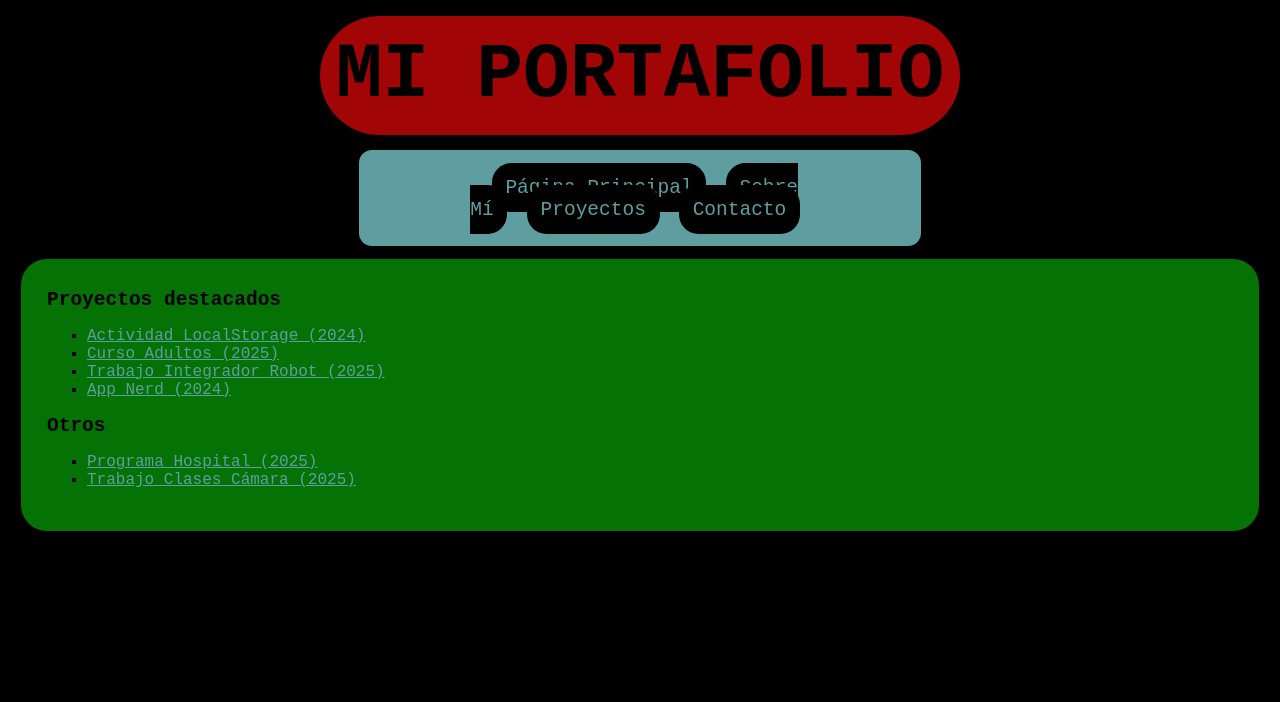
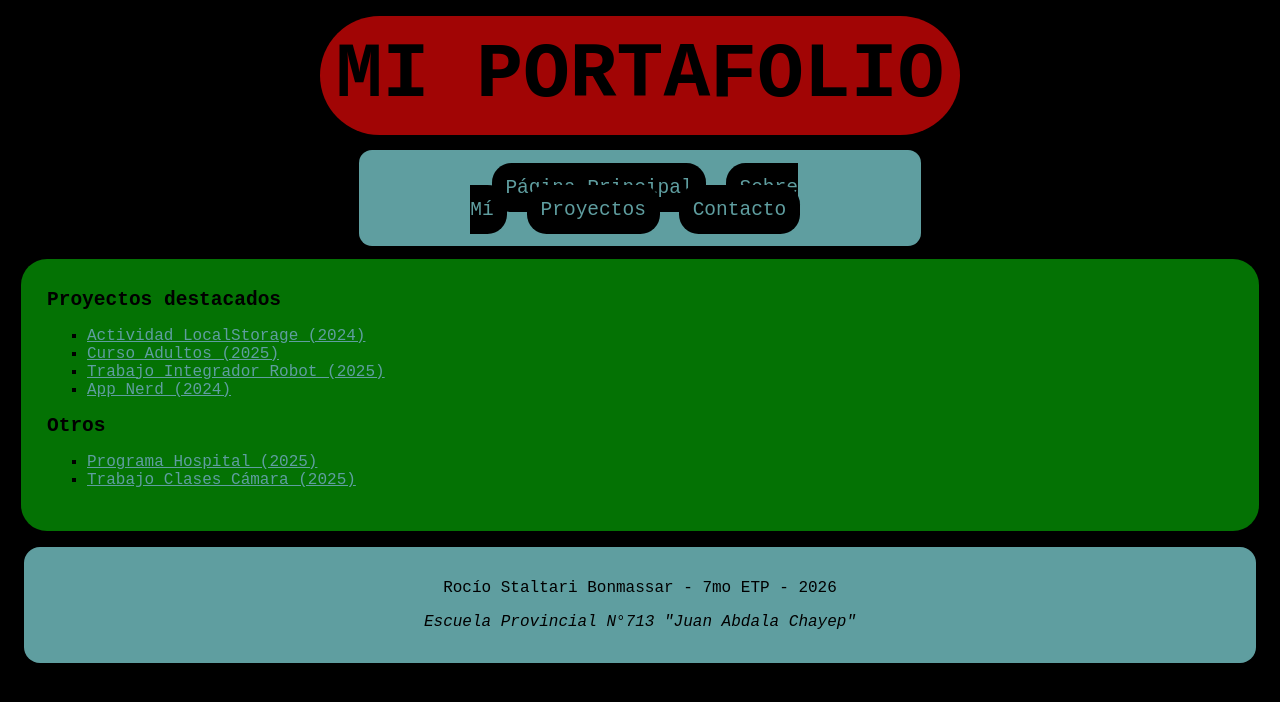
Before and after one commit to rostalbon/actividad-angular, an Angular app: page /projects in a window 1280 px wide. Shown: the top 702 px of the page. Built offline with nearby package versions, Linux system fonts and the light colour scheme.

Commit message:
se modificó el footer

```diff
--- a/src/app/footer/footer.css
+++ b/src/app/footer/footer.css
@@ -1,4 +1,8 @@
 div {
     text-align: center;
     font-size: large;
+    background-color:cadetblue;
+    padding: 1em;
+    margin: 1em;
+    border-radius: 1em;
 }
--- a/src/app/footer/footer.html
+++ b/src/app/footer/footer.html
@@ -1,4 +1,4 @@
 <div>
-    <p>Rocío Staltari Bonmassar - 7mo ETP</p>
+    <p>Rocío Staltari Bonmassar - 7mo ETP - 2026</p>
     <p class="esc">Escuela Provincial N°713 "Juan Abdala Chayep"</p>
 </div>
```
